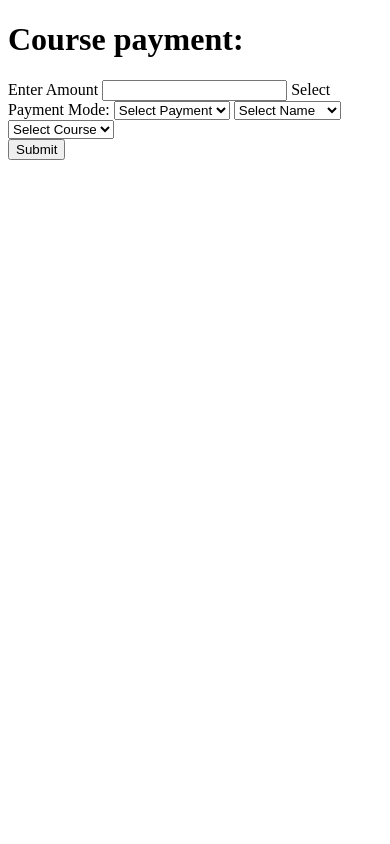
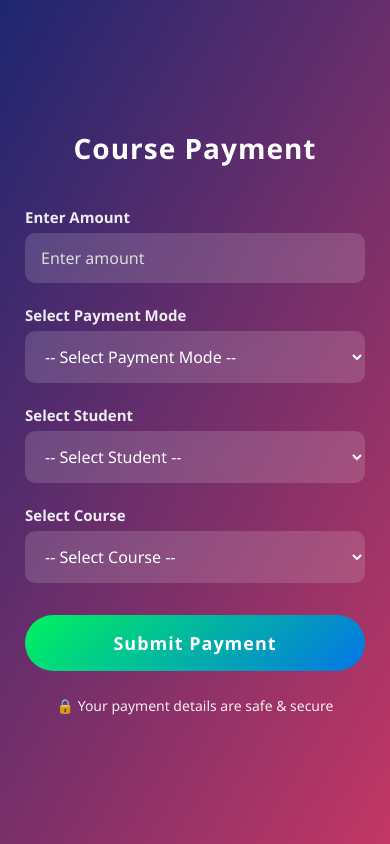
Before and after one commit to sharmaRoushan-Official/DjangoProject2029, a Django app: page /SMS/createPay/ in a window 390 px wide. Run offline with Django 5.2, Linux system fonts and the light colour scheme; data comes from the database, SQL or seed files in the repository; both versions use the stored data as it was after the commit.

Commit message:
New Commit

```diff
--- a/SMS/templates/SMS/createPayment.html
+++ b/SMS/templates/SMS/createPayment.html
@@ -1,45 +1,189 @@
 <!DOCTYPE html>
 <html lang="en">
 <head>
-    <meta charset="UTF-8">
-    <meta name="viewport" content="width=device-width, initial-scale=1.0">
-    <title>Document</title>
+<meta charset="UTF-8">
+<meta name="viewport" content="width=device-width, initial-scale=1.0">
+<title>Course Payment</title>
+
+<style>
+/* ===== RESET ===== */
+* {
+    margin: 0;
+    padding: 0;
+    box-sizing: border-box;
+    font-family: "Segoe UI", Tahoma, sans-serif;
+}
+
+/* ===== BACKGROUND ===== */
+body {
+    min-height: 100vh;
+    background: linear-gradient(120deg, #1d2671, #c33764);
+    display: flex;
+    justify-content: center;
+    align-items: center;
+    color: #fff;
+}
+
+/* ===== MAIN WRAPPER ===== */
+.page-wrapper {
+    width: 100%;
+    max-width: 700px;
+    padding: 50px 25px;
+}
+
+/* ===== TITLE ===== */
+h1 {
+    text-align: center;
+    font-size: 38px;
+    margin-bottom: 40px;
+    font-weight: 800;
+    letter-spacing: 1px;
+    animation: fadeDown 1s ease;
+}
+
+@keyframes fadeDown {
+    from {
+        opacity: 0;
+        transform: translateY(-25px);
+    }
+    to {
+        opacity: 1;
+        transform: translateY(0);
+    }
+}
+
+/* ===== FORM ===== */
+form {
+    display: flex;
+    flex-direction: column;
+    gap: 22px;
+}
+
+/* ===== INPUT GROUP ===== */
+.field label {
+    font-size: 15px;
+    font-weight: 600;
+    margin-bottom: 6px;
+    display: block;
+    opacity: 0.9;
+}
+
+.field input,
+.field select {
+    width: 100%;
+    padding: 14px 16px;
+    font-size: 16px;
+    border-radius: 10px;
+    border: none;
+    outline: none;
+    background: rgba(255, 255, 255, 0.15);
+    color: #fff;
+    backdrop-filter: blur(6px);
+    transition: 0.3s;
+}
+
+.field input::placeholder {
+    color: #ddd;
+}
+
+.field select option {
+    color: #000;
+}
+
+/* focus glow */
+.field input:focus,
+.field select:focus {
+    box-shadow: 0 0 0 2px rgba(255,255,255,0.7);
+}
+
+/* ===== BUTTON ===== */
+button {
+    margin-top: 10px;
+    padding: 16px;
+    font-size: 18px;
+    font-weight: 700;
+    border: none;
+    border-radius: 40px;
+    cursor: pointer;
+    color: white;
+    background: linear-gradient(135deg, #00f260, #0575e6);
+    transition: 0.4s ease;
+    letter-spacing: 1px;
+}
+
+button:hover {
+    transform: translateY(-3px) scale(1.02);
+    box-shadow: 0 15px 35px rgba(0, 0, 0, 0.4);
+}
+
+/* ===== FOOT NOTE ===== */
+.note {
+    margin-top: 25px;
+    text-align: center;
+    font-size: 14px;
+    opacity: 0.9;
+}
+
+/* ===== RESPONSIVE ===== */
+@media (max-width: 600px) {
+    h1 {
+        font-size: 28px;
+    }
+}
+</style>
 </head>
+
 <body>
-    <h1>Course payment:</h1>
 
-    <label for="">Enter Amount</label>
-    <input type="text">
+<div class="page-wrapper">
+    <h1>Course Payment</h1>
 
-    <label for="">Select Payment Mode:</label>
+    <form method="post">
+        {% csrf_token %}
 
-    <select name="" id="">
-        {% for i in payment %}
-        <option value="">Select Payment</option>
-        <option value="{{i.id}}">{{i.payment_mode}}</option>
-        {% endfor %}
-    </select>
+        <div class="field">
+            <label>Enter Amount</label>
+            <input type="number" name="amount" placeholder="Enter amount" required>
+        </div>
 
+        <div class="field">
+            <label>Select Payment Mode</label>
+            <select name="payment_mode" required>
+                <option value="">-- Select Payment Mode --</option>
+                <option value="cash">Cash</option>
+                <option value="debit card">Debit Card</option>
+                <option value="credit card">Credit Card</option>
+                <option value="paytm">PayTM</option>
+            </select>
+        </div>
 
-    <select name="" id="">
-        {% for stu in students %}
-        <option value="">Select Name</option>
-        <option value="{{stu.id}}">{{stu.name}}</option>
-        {% endfor %}
-    </select>
+        <div class="field">
+            <label>Select Student</label>
+            <select name="student" required>
+                <option value="">-- Select Student --</option>
+                {% for stu in students %}
+                    <option value="{{ stu.id }}">{{ stu.name }}</option>
+                {% endfor %}
+            </select>
+        </div>
 
-    <select name="" id="">
-        {% for c in course %}
-        <option value="">Select Course</option>
-        <option value="{{c.id}}">{{c.name}}</option>
-        {% endfor %}
-    </select>
+        <div class="field">
+            <label>Select Course</label>
+            <select name="course">
+                <option value="">-- Select Course --</option>
+                {% for c in courses %}
+                    <option value="{{ c.id }}">{{ c.name }}</option>
+                {% endfor %}
+            </select>
+        </div>
 
-    <div>
-        <button type="submit">Submit</button>
+        <button type="submit">Submit Payment</button>
+    </form>
+
+    <div class="note">
+        🔒 Your payment details are safe & secure
     </div>
-
-
+</div>
 
 </body>
 </html>
--- a/SMS/urls.py
+++ b/SMS/urls.py
@@ -4,6 +4,6 @@ from SMS.views import *
 
 urlpatterns = [
     path('stuReg/',view_student_registration), # http://127.0.0.1:8000/SMS/stuReg/
-    path('createPay/',viewPayment,name="payment"),
+    path('createPay/',viewPayment,name="viewPayment"),
 
 ]
--- a/SMS/views.py
+++ b/SMS/views.py
@@ -1,4 +1,4 @@
-from django.shortcuts import render
+from django.shortcuts import render,redirect
 from SMS.models import *
 from django.http import HttpResponse
 
@@ -26,12 +26,25 @@ def view_student_registration(request):
 
 
 def viewPayment(request):
+    students = Student.objects.all()
+    courses = Course.objects.all()
 
-    pay = PaymentDetails.objects.all()
-    stu = Student.objects.all()
-    cou = Course.objects.all()
-    d1 = {'payment':pay,'students':stu,'course':cou}
     if request.method == "POST":
+        amount = request.POST.get("amount")
+        payment_mode = request.POST.get("payment_mode")
+        student_id = request.POST.get("student")
 
-        pass
-    return render(request,"SMS/createPayment.html",context=d1)
+        PaymentDetails.objects.create(
+            amount=amount,
+            payment_mode=payment_mode,
+            student_id=student_id
+        )
+
+        return render(request,"SMS/paymentSuccess.html")
+
+
+    context = {
+        'students': students,
+        'courses': courses
+    }
+    return render(request, "SMS/createPayment.html", context)
```
Also changed, not shown: SMS/templates/SMS/paymentSuccess.html (added, +73 -0 lines), db.sqlite3.
